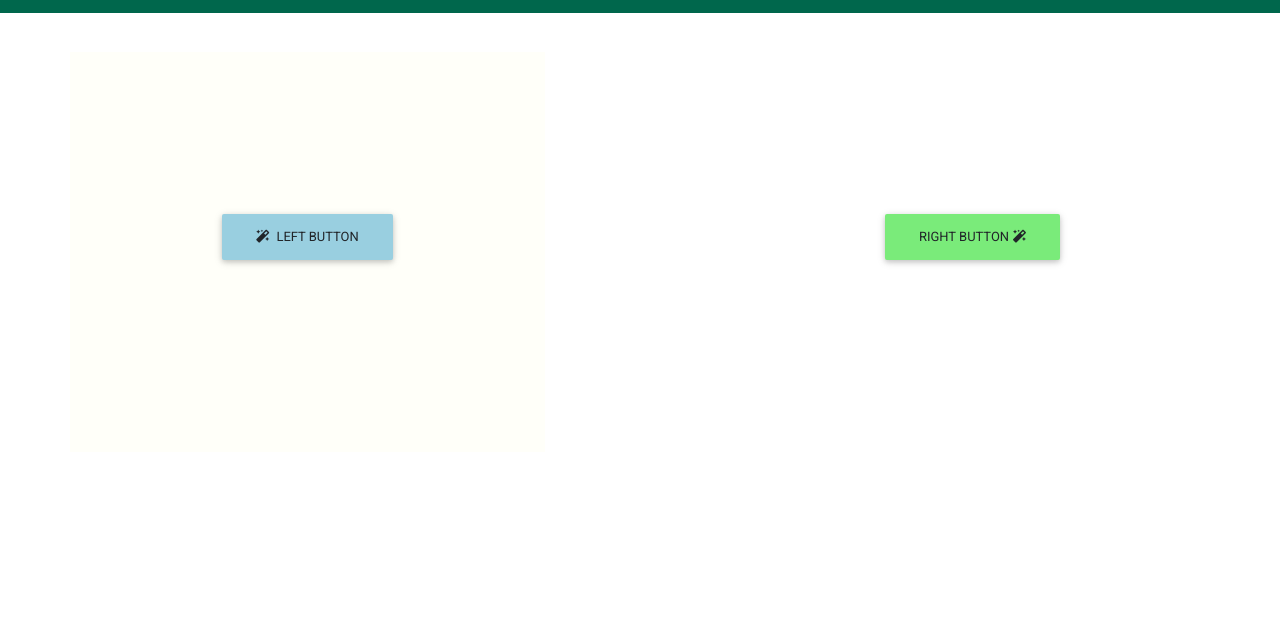
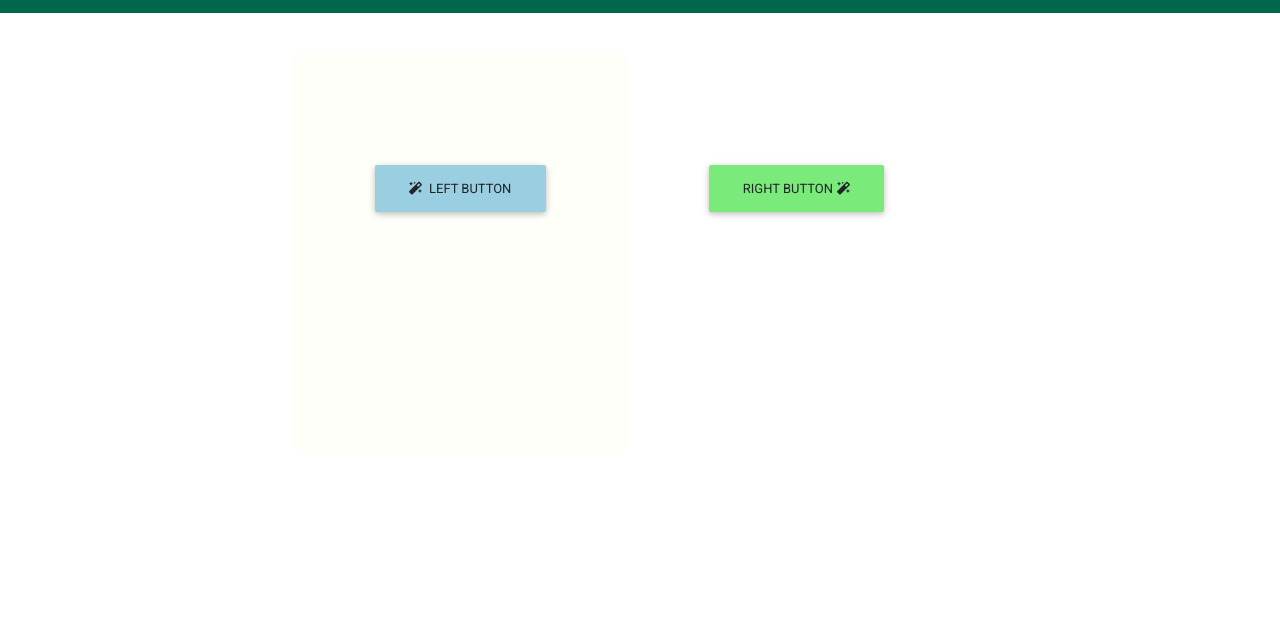
Before and after one commit to Rajeshwari-Rudra/talk-2-treasure-7, a website: page index.html in a window 1280 px wide. Shown: the part 81-716 px from the top of the page. Drawn offline with nearby package versions, Linux system fonts and the light colour scheme.

Commit message:
Fixed Layout

```diff
--- a/index.html
+++ b/index.html
@@ -54,9 +54,9 @@
                 </div>
 
             </div>
-            <div class="col-md-2">
+            <!-- <div class="col-md-2">
 
-            </div>
+            </div> -->
 
             <div id="bgrtwo" class="col-md-5">
 
--- a/styles/main.css
+++ b/styles/main.css
@@ -69,6 +69,8 @@
 
 #layout {
     padding-top: 5.5%;
+    padding-left: 20%;
+    padding-right: 10%;
 }
 
 #lbl,
```
